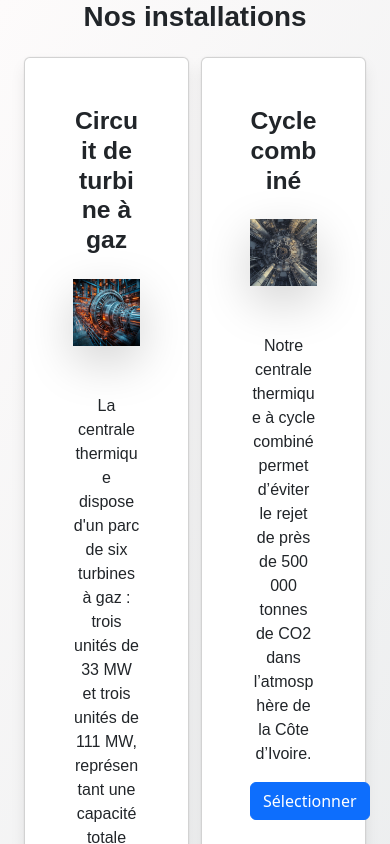
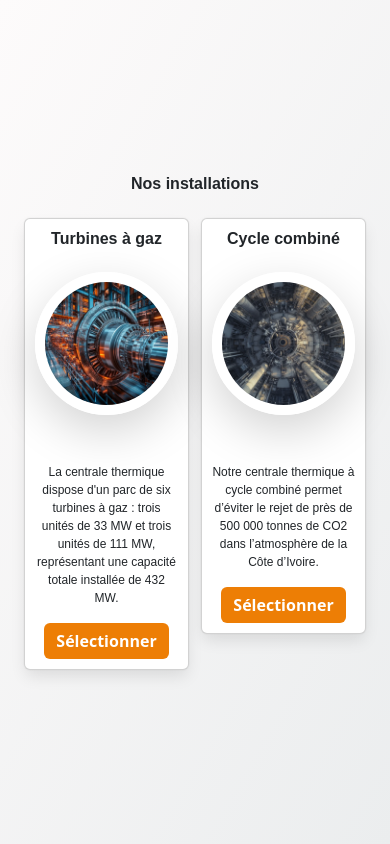
Before and after one commit to jhouedanou/jeuciprel, a Nuxt app: page / in a window 390 px wide. Shown: the top 844 px of the page. Built offline with nearby package versions, Linux system fonts and the light colour scheme.

Commit message:
mijolknklmn

```diff
--- a/assets/styles/styles.scss
+++ b/assets/styles/styles.scss
@@ -486,7 +486,51 @@ body,
     width  : 100% !important;
 }
 
+.home {
+    .btn-primary {
+
+        background-color: $primary !important;
+        font-weight     : bold !important;
+        border          : none !important
+    }
+}
+
 @media screen and (max-width: 1024px) {
+
+    .swal2-container.swal2-center.swal2-backdrop-show {
+        left     : 0vh !important;
+        bottom   : 10vh !important;
+        max-width: 120px !important;
+    }
+
+    .drop-zone {
+        height    : auto !important;
+        overflow  : auto;
+        min-height: 6rem !important;
+    }
+
+    .home {
+
+        h1,
+        h2 {
+            font-size: 1em !important;
+        }
+
+        .card-text {
+            font-size  : 12px !important;
+            line-height: 1.5 !important;
+        }
+
+        .btn-primary {
+
+            background-color: $primary !important;
+            font-weight     : bold !important;
+            border          : none !important
+        }
+    }
+
+
+
     .obama {
         h3 {
             font-size: 11px !important;
@@ -551,3 +595,21 @@ body,
 body {
     min-height: 100vh;
 }
+
+.didq {
+    .card {
+        .p-6 {
+            padding: 10px !important;
+
+            img {
+                border: 10px white solid !important;
+
+                border-radius        : 100%;
+                -webkit-border-radius: 100%;
+                -moz-border-radius   : 100%;
+                -ms-border-radius    : 100%;
+                -o-border-radius     : 100%;
+            }
+        }
+    }
+}
--- a/pages/index.vue
+++ b/pages/index.vue
@@ -6,7 +6,7 @@ const pageTransition = {
 </script>
 <template>
     <div
-        class="min-h-screen bg-[#f0f7ff] is-flex is-justify-content-center is-flex-direction-column is-align-items-center">
+        class="home min-h-screen bg-[#f0f7ff] is-flex is-justify-content-center is-flex-direction-column is-align-items-center">
 
 
         <main
@@ -15,11 +15,11 @@ const pageTransition = {
                 <h1 class="text-4xl font-bold text-[#1a237e] mb-4">Nos installations</h1>
             </div>
 
-            <div class="grid grid-cols-1 md:grid-cols-2 gap-8">
+            <div class="grid grid-cols-1 md:grid-cols-2 gap-8 didq">
                 <nuxt-link to="/jeu-turbines" class="text-decoration-none">
                     <div class="card hover:transform hover:scale-105 transition-all duration-300">
                         <div class="p-6 text-center">
-                            <h2 class="text-2xl font-bold text-[#1a237e] mb-4">Circuit de turbine à gaz</h2>
+                            <h2 class="text-2xl font-bold text-[#1a237e] mb-4">Turbines à gaz</h2>
                             <nuxt-img src="images/turbine.webp" format="webp" quality="80"
                                 class="mx-auto mb-6 rounded-lg shadow-lg" alt="Turbine à gaz" />
                             <p class="card-text">
--- a/pages/jeu-turbines.vue
+++ b/pages/jeu-turbines.vue
@@ -302,6 +302,9 @@ const checkScore = () => {
             }
         })
     }
+
+    //vérifier si toutes les zones sont remplies
+
 }
 
 onMounted(() => {
```
